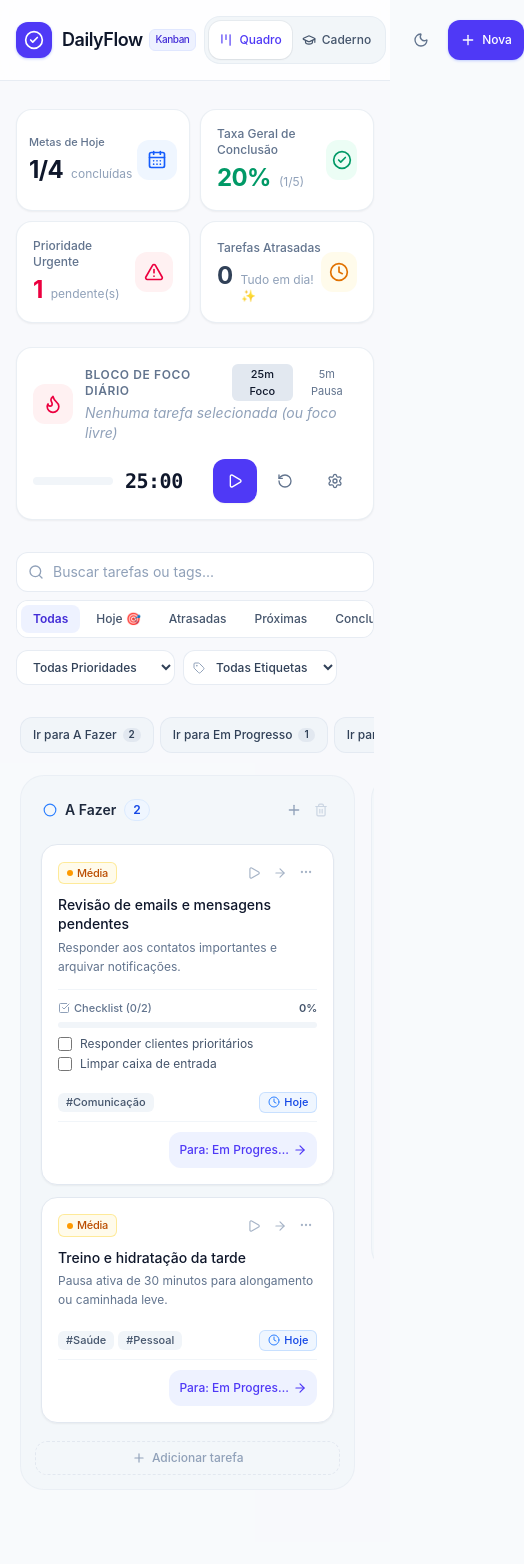
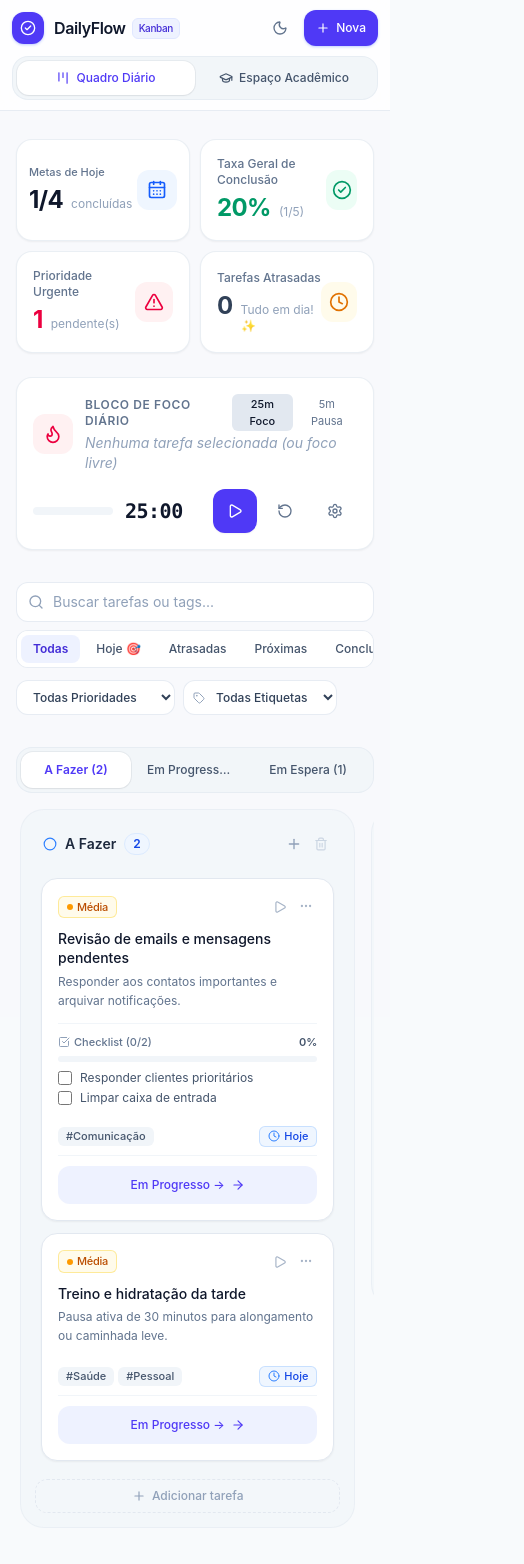
Before and after one commit to PauloBJr-dev/daily-kanban, a React (Vite) app: page / in a window 390 px wide. Shown: the top 1564 px of the page, 524 px wide, since content can reach past the window. Before the commit the page ends 1542 px from the top, so only its background shows below. Built offline with nearby package versions, Linux system fonts and the light colour scheme.

Commit message:
fix(mobile): resolve layout overflow, header actions, column navigation, and card responsiveness (#20)
Resolves horizontal overflow, aligns header actions, refactors column shortcuts into a clean segmented control, and balances touch controls on task cards for mobile screens.

```diff
--- a/src/App.tsx
+++ b/src/App.tsx
@@ -341,7 +341,7 @@
   )
 
   return (
-    <div className="min-h-screen bg-slate-50/70 dark:bg-slate-950 text-slate-900 dark:text-slate-100 flex flex-col font-sans transition-colors duration-200">
+    <div className="min-h-screen w-full max-w-full overflow-x-hidden bg-slate-50/70 dark:bg-slate-950 text-slate-900 dark:text-slate-100 flex flex-col font-sans transition-colors duration-200">
       {/* Skip to Main Content Link for A11y */}
       <a
         href="#main-content"
--- a/src/components/Board.tsx
+++ b/src/components/Board.tsx
@@ -88,7 +88,14 @@
     setIsAddingColumn(false)
   }
 
+  const [selectedColumnId, setSelectedColumnId] = useState<string | null>(null)
+  const activeColumnId =
+    selectedColumnId && columns.some((c) => c.id === selectedColumnId)
+      ? selectedColumnId
+      : columns[0]?.id || ''
+
   const scrollToColumn = (columnId: string) => {
+    setSelectedColumnId(columnId)
     if (typeof document === 'undefined') return
     const el = document.getElementById(`column-${columnId}`)
     if (el) {
@@ -98,30 +105,38 @@
 
   return (
     <div className="w-full">
-      {/* Mobile Column Navigation Tabs */}
-      <div
-        role="tablist"
+      {/* Mobile Column Navigation Segmented Control */}
+      <nav
         aria-label="Navegação rápida de colunas"
-        className="flex sm:hidden items-center gap-1.5 overflow-x-auto pb-2.5 mb-2 px-1 no-scrollbar"
+        className={`grid gap-1.5 p-1 bg-slate-100/90 dark:bg-slate-800/80 rounded-2xl border border-slate-200/60 dark:border-slate-700/60 sm:hidden mb-3 w-full no-scrollbar ${
+          columns.length <= 3
+            ? 'grid-cols-3'
+            : 'grid-flow-col auto-cols-[minmax(110px,1fr)] overflow-x-auto'
+        }`}
       >
         {columns.map((col) => {
           const colTasks = tasks.filter((t) => t.columnId === col.id)
+          const isActive = col.id === activeColumnId
           return (
             <button
               key={col.id}
               type="button"
+              aria-current={isActive ? 'true' : undefined}
               onClick={() => scrollToColumn(col.id)}
-              className="flex items-center gap-1.5 px-3 py-1.5 rounded-xl bg-slate-100 dark:bg-slate-800/80 text-slate-700 dark:text-slate-300 hover:bg-slate-200 dark:hover:bg-slate-700 border border-slate-200/80 dark:border-slate-700/60 text-xs font-medium shrink-0 active:scale-95 transition-all cursor-pointer min-h-[36px]"
+              className={`flex items-center justify-center gap-1 px-2.5 py-1.5 rounded-xl text-xs font-medium active:scale-95 transition-all cursor-pointer min-h-[36px] overflow-hidden ${
+                isActive
+                  ? 'bg-white dark:bg-slate-900 text-indigo-600 dark:text-indigo-400 font-semibold shadow-xs ring-1 ring-slate-900/5 dark:ring-white/10'
+                  : 'text-slate-600 dark:text-slate-400 hover:text-slate-900 dark:hover:text-slate-200'
+              }`}
               aria-label={`Ir para coluna ${col.title}`}
             >
-              <span>Ir para {col.title}</span>
-              <span className="text-[10px] px-1.5 py-0.2 rounded-full bg-slate-200 dark:bg-slate-700 font-semibold">
-                {colTasks.length}
+              <span className="truncate">
+                {col.title} ({colTasks.length})
               </span>
             </button>
           )
         })}
-      </div>
+      </nav>
 
       {/* Horizontal Scroll Columns Area */}
       <div className="flex items-start gap-4 sm:gap-5 overflow-x-auto pb-6 pt-1 px-1 scroll-smooth snap-x snap-mandatory">
--- a/src/components/Header.tsx
+++ b/src/components/Header.tsx
@@ -56,16 +56,14 @@
 
   return (
     <header className="border-b border-slate-200/80 dark:border-slate-800 bg-white/80 dark:bg-slate-900/80 backdrop-blur-md sticky top-0 z-30 transition-colors duration-200">
-      <div className="max-w-7xl mx-auto px-4 sm:px-6 lg:px-8 h-20 flex items-center justify-between gap-4">
-        {/* Logo & View Switcher */}
-        <div className="flex items-center gap-2 sm:gap-4 lg:gap-6">
+      <div className="max-w-7xl mx-auto px-3 sm:px-6 lg:px-8 py-2.5 sm:py-0 sm:h-20 flex flex-wrap sm:flex-nowrap items-center justify-between gap-y-2.5 gap-x-3">
         {/* Logo & Daily Date */}
-          <div className="flex items-center gap-2.5 sm:gap-3">
-            <div className="w-9 h-9 sm:w-10 sm:h-10 rounded-xl bg-indigo-600 text-white flex items-center justify-center shadow-sm shadow-indigo-200 dark:shadow-none shrink-0">
-              <CheckCircle2 className="w-5 h-5 sm:w-6 sm:h-6" />
+        <div className="order-1 flex items-center gap-2.5 sm:gap-3 shrink-0">
+          <div className="w-8 h-8 sm:w-10 sm:h-10 rounded-xl bg-indigo-600 text-white flex items-center justify-center shadow-sm shadow-indigo-200 dark:shadow-none shrink-0">
+            <CheckCircle2 className="w-4 h-4 sm:w-6 sm:h-6" />
           </div>
           <div>
-              <h1 className="text-lg sm:text-xl font-semibold tracking-tight text-slate-900 dark:text-slate-100 flex items-center gap-1.5 sm:gap-2">
+            <h1 className="text-base sm:text-xl font-semibold tracking-tight text-slate-900 dark:text-slate-100 flex items-center gap-1.5 sm:gap-2">
               DailyFlow
               <span className="text-[10px] sm:text-xs font-medium px-1.5 sm:px-2 py-0.5 rounded-md bg-indigo-50 text-indigo-700 dark:bg-indigo-950/60 dark:text-indigo-300 border border-indigo-100 dark:border-indigo-900">
                 {activeView === 'academic' ? 'Acadêmico' : 'Kanban'}
@@ -77,75 +75,9 @@
           </div>
         </div>
 
-          {/* Segmented View Switcher */}
-          <nav
-            role="tablist"
-            aria-label="Modo de visualização"
-            className="flex items-center p-1 bg-slate-100/90 dark:bg-slate-800/80 rounded-2xl border border-slate-200/60 dark:border-slate-700/60 transition-colors"
-          >
-            <button
-              type="button"
-              role="tab"
-              aria-selected={activeView === 'kanban'}
-              onClick={() => onViewChange('kanban')}
-              className={`flex items-center gap-1.5 sm:gap-2 px-2.5 sm:px-3 py-1.5 sm:py-1.5 min-h-[38px] sm:min-h-0 rounded-xl text-xs font-medium transition-all duration-200 cursor-pointer ${
-                activeView === 'kanban'
-                  ? 'bg-white dark:bg-slate-900 text-indigo-600 dark:text-indigo-400 shadow-xs ring-1 ring-slate-900/5 dark:ring-white/10'
-                  : 'text-slate-600 dark:text-slate-400 hover:text-slate-900 dark:hover:text-slate-200 hover:bg-slate-200/40 dark:hover:bg-slate-700/40'
-              }`}
-            >
-              <Kanban className="w-3.5 h-3.5" />
-              <span className="hidden sm:inline">Quadro Diário</span>
-              <span className="sm:hidden">Quadro</span>
-            </button>
-            <button
-              type="button"
-              role="tab"
-              aria-selected={activeView === 'academic'}
-              onClick={() => onViewChange('academic')}
-              className={`flex items-center gap-1.5 sm:gap-2 px-2.5 sm:px-3 py-1.5 sm:py-1.5 min-h-[38px] sm:min-h-0 rounded-xl text-xs font-medium transition-all duration-200 cursor-pointer ${
-                activeView === 'academic'
-                  ? 'bg-white dark:bg-slate-900 text-indigo-600 dark:text-indigo-400 shadow-xs ring-1 ring-slate-900/5 dark:ring-white/10'
-                  : 'text-slate-600 dark:text-slate-400 hover:text-slate-900 dark:hover:text-slate-200 hover:bg-slate-200/40 dark:hover:bg-slate-700/40'
-              }`}
-            >
-              <GraduationCap className="w-3.5 h-3.5" />
-              <span className="hidden sm:inline">Espaço Acadêmico</span>
-              <span className="sm:hidden">Caderno</span>
-            </button>
-          </nav>
-        </div>
-
-        {/* Center Info / Progress Pill */}
-        <div className="hidden md:flex items-center gap-3 px-4 py-2 rounded-full bg-slate-100/70 dark:bg-slate-800/80 border border-slate-200/60 dark:border-slate-700/60">
-          {activeView === 'kanban' ? (
-            <>
-              <span className="text-xs text-slate-600 dark:text-slate-300 font-medium">
-                Progresso Diário:
-              </span>
-              <div className="w-24 h-2 bg-slate-200 dark:bg-slate-700 rounded-full overflow-hidden">
-                <div
-                  className="h-full bg-indigo-600 dark:bg-indigo-500 rounded-full transition-all duration-500 ease-out"
-                  style={{ width: `${stats.completionRate}%` }}
-                />
-              </div>
-              <span className="text-xs font-semibold text-indigo-600 dark:text-indigo-400">
-                {stats.completedCount}/{stats.total} ({stats.completionRate}%)
-              </span>
-            </>
-          ) : (
-            <>
-              <BookOpen className="w-4 h-4 text-indigo-600 dark:text-indigo-400" />
-              <span className="text-xs font-medium text-slate-600 dark:text-slate-300">
-                Espaço de Estudos e Revisões
-              </span>
-            </>
-          )}
-        </div>
-
-        {/* Action Controls */}
-        <div className="flex items-center gap-2">
-          {/* Export / Import / Reset / Shortcuts / Theme */}
+        {/* Action Controls (Row 1 right on mobile, far right on desktop) */}
+        <div className="order-2 sm:order-3 flex items-center gap-1.5 sm:gap-2 shrink-0 ml-auto sm:ml-0">
+          {/* Export / Import / Reset / Shortcuts */}
           <div className="hidden sm:flex items-center gap-1 border-r border-slate-200 dark:border-slate-800 pr-2">
             <button
               onClick={onExport}
@@ -195,7 +127,7 @@
             onClick={onToggleTheme}
             title={isDark ? 'Ativar Modo Claro' : 'Ativar Modo Escuro'}
             aria-label={isDark ? 'Ativar modo claro' : 'Ativar modo escuro'}
-            className="p-2 sm:p-2 min-w-[38px] min-h-[38px] flex items-center justify-center text-slate-500 hover:text-slate-700 dark:text-slate-400 dark:hover:text-slate-200 rounded-xl hover:bg-slate-100 dark:hover:bg-slate-800 transition-colors focus-visible:outline-none focus-visible:ring-2 focus-visible:ring-indigo-500/50 cursor-pointer"
+            className="p-2 min-w-[36px] min-h-[36px] sm:min-w-[38px] sm:min-h-[38px] flex items-center justify-center text-slate-500 hover:text-slate-700 dark:text-slate-400 dark:hover:text-slate-200 rounded-xl hover:bg-slate-100 dark:hover:bg-slate-800 transition-colors focus-visible:outline-none focus-visible:ring-2 focus-visible:ring-indigo-500/50 cursor-pointer"
           >
             {isDark ? (
               <Sun className="w-4 h-4 text-amber-400" />
@@ -210,11 +142,11 @@
               type="button"
               onClick={onNewNote}
               aria-label="Criar nova anotação"
-              className="flex items-center gap-1.5 sm:gap-2 px-3 sm:px-4 py-2 sm:py-2 min-h-[40px] sm:min-h-0 bg-indigo-600 hover:bg-indigo-700 text-white text-xs sm:text-sm font-medium rounded-xl shadow-sm shadow-indigo-200 dark:shadow-none hover:shadow transition-all duration-150 active:scale-95 focus-visible:outline-none focus-visible:ring-2 focus-visible:ring-indigo-500 focus-visible:ring-offset-2 dark:focus-visible:ring-offset-slate-900 cursor-pointer shrink-0"
+              className="flex items-center gap-1.5 px-3 sm:px-4 py-2 min-h-[36px] sm:min-h-[40px] bg-indigo-600 hover:bg-indigo-700 text-white text-xs sm:text-sm font-medium rounded-xl shadow-sm shadow-indigo-200 dark:shadow-none hover:shadow transition-all duration-150 active:scale-95 focus-visible:outline-none focus-visible:ring-2 focus-visible:ring-indigo-500 cursor-pointer shrink-0"
             >
-              <Plus className="w-4 h-4 shrink-0" />
-              <span className="hidden xs:inline">Nova Anotação</span>
-              <span className="xs:hidden">Nova</span>
+              <Plus className="w-3.5 h-3.5 sm:w-4 sm:h-4 shrink-0" />
+              <span className="hidden sm:inline">Nova Anotação</span>
+              <span className="sm:hidden">Nova</span>
               <kbd className="hidden sm:inline-flex items-center justify-center px-1.5 py-0.5 text-[10px] font-mono bg-indigo-700 text-indigo-100 rounded-md border border-indigo-500/40">
                 N
               </kbd>
@@ -224,17 +156,82 @@
               type="button"
               onClick={onNewTask}
               aria-label="Criar nova tarefa"
-              className="flex items-center gap-1.5 sm:gap-2 px-3 sm:px-4 py-2 sm:py-2 min-h-[40px] sm:min-h-0 bg-indigo-600 hover:bg-indigo-700 text-white text-xs sm:text-sm font-medium rounded-xl shadow-sm shadow-indigo-200 dark:shadow-none hover:shadow transition-all duration-150 active:scale-95 focus-visible:outline-none focus-visible:ring-2 focus-visible:ring-indigo-500 focus-visible:ring-offset-2 dark:focus-visible:ring-offset-slate-900 cursor-pointer shrink-0"
+              className="flex items-center gap-1.5 px-3 sm:px-4 py-2 min-h-[36px] sm:min-h-[40px] bg-indigo-600 hover:bg-indigo-700 text-white text-xs sm:text-sm font-medium rounded-xl shadow-sm shadow-indigo-200 dark:shadow-none hover:shadow transition-all duration-150 active:scale-95 focus-visible:outline-none focus-visible:ring-2 focus-visible:ring-indigo-500 cursor-pointer shrink-0"
             >
-              <Plus className="w-4 h-4 shrink-0" />
-              <span className="hidden xs:inline">Nova Tarefa</span>
-              <span className="xs:hidden">Nova</span>
+              <Plus className="w-3.5 h-3.5 sm:w-4 sm:h-4 shrink-0" />
+              <span className="hidden sm:inline">Nova Tarefa</span>
+              <span className="sm:hidden">Nova</span>
               <kbd className="hidden sm:inline-flex items-center justify-center px-1.5 py-0.5 text-[10px] font-mono bg-indigo-700 text-indigo-100 rounded-md border border-indigo-500/40">
                 N
               </kbd>
             </button>
           )}
         </div>
+
+        {/* Segmented View Switcher (Row 2 full width on mobile, alongside logo on desktop) */}
+        <nav
+          role="tablist"
+          aria-label="Modo de visualização"
+          className="order-3 sm:order-1 w-full sm:w-auto grid grid-cols-2 sm:flex items-center p-1 bg-slate-100/90 dark:bg-slate-800/80 rounded-2xl border border-slate-200/60 dark:border-slate-700/60 transition-colors"
+        >
+          <button
+            type="button"
+            role="tab"
+            aria-selected={activeView === 'kanban'}
+            aria-label="Quadro Diário"
+            onClick={() => onViewChange('kanban')}
+            className={`flex items-center justify-center gap-1.5 sm:gap-2 px-3 py-1.5 rounded-xl text-xs font-medium transition-all duration-200 cursor-pointer min-h-[34px] sm:min-h-0 ${
+              activeView === 'kanban'
+                ? 'bg-white dark:bg-slate-900 text-indigo-600 dark:text-indigo-400 shadow-xs ring-1 ring-slate-900/5 dark:ring-white/10'
+                : 'text-slate-600 dark:text-slate-400 hover:text-slate-900 dark:hover:text-slate-200 hover:bg-slate-200/40 dark:hover:bg-slate-700/40'
+            }`}
+          >
+            <Kanban className="w-3.5 h-3.5" />
+            <span className="truncate">Quadro Diário</span>
+          </button>
+          <button
+            type="button"
+            role="tab"
+            aria-selected={activeView === 'academic'}
+            aria-label="Espaço Acadêmico"
+            onClick={() => onViewChange('academic')}
+            className={`flex items-center justify-center gap-1.5 sm:gap-2 px-3 py-1.5 rounded-xl text-xs font-medium transition-all duration-200 cursor-pointer min-h-[34px] sm:min-h-0 ${
+              activeView === 'academic'
+                ? 'bg-white dark:bg-slate-900 text-indigo-600 dark:text-indigo-400 shadow-xs ring-1 ring-slate-900/5 dark:ring-white/10'
+                : 'text-slate-600 dark:text-slate-400 hover:text-slate-900 dark:hover:text-slate-200 hover:bg-slate-200/40 dark:hover:bg-slate-700/40'
+            }`}
+          >
+            <GraduationCap className="w-3.5 h-3.5" />
+            <span className="truncate">Espaço Acadêmico</span>
+          </button>
+        </nav>
+
+        {/* Center Info / Progress Pill (Hidden on mobile) */}
+        <div className="order-4 sm:order-2 hidden md:flex items-center gap-3 px-4 py-2 rounded-full bg-slate-100/70 dark:bg-slate-800/80 border border-slate-200/60 dark:border-slate-700/60">
+          {activeView === 'kanban' ? (
+            <>
+              <span className="text-xs text-slate-600 dark:text-slate-300 font-medium">
+                Progresso Diário:
+              </span>
+              <div className="w-24 h-2 bg-slate-200 dark:bg-slate-700 rounded-full overflow-hidden">
+                <div
+                  className="h-full bg-indigo-600 dark:bg-indigo-500 rounded-full transition-all duration-500 ease-out"
+                  style={{ width: `${stats.completionRate}%` }}
+                />
+              </div>
+              <span className="text-xs font-semibold text-indigo-600 dark:text-indigo-400">
+                {stats.completedCount}/{stats.total} ({stats.completionRate}%)
+              </span>
+            </>
+          ) : (
+            <>
+              <BookOpen className="w-4 h-4 text-indigo-600 dark:text-indigo-400" />
+              <span className="text-xs font-medium text-slate-600 dark:text-slate-300">
+                Espaço de Estudos e Revisões
+              </span>
+            </>
+          )}
+        </div>
       </div>
     </header>
   )
--- a/src/components/TaskCard.tsx
+++ b/src/components/TaskCard.tsx
@@ -149,7 +149,7 @@
             </button>
           )}
 
-          {/* Quick next column button */}
+          {/* Quick next column button (Desktop only, mobile uses bottom touch bar) */}
           {nextColumn && (
             <button
               onClick={(e) => {
@@ -158,7 +158,7 @@
               }}
               title={`Avançar para ${nextColumn.title}`}
               aria-label={`Avançar tarefa para ${nextColumn.title}`}
-              className="p-1 rounded-lg text-slate-400 hover:text-emerald-600 hover:bg-emerald-50 dark:hover:bg-slate-700 transition-colors focus-visible:outline-none focus-visible:ring-2 focus-visible:ring-emerald-500/50 cursor-pointer"
+              className="hidden sm:flex p-1 rounded-lg text-slate-400 hover:text-emerald-600 hover:bg-emerald-50 dark:hover:bg-slate-700 transition-colors focus-visible:outline-none focus-visible:ring-2 focus-visible:ring-emerald-500/50 cursor-pointer"
             >
               <ArrowRight className="w-3.5 h-3.5" />
             </button>
@@ -328,38 +328,44 @@
 
       {/* Mobile Touch Quick Move Controls */}
       {(prevColumn || nextColumn) && (
-        <div className="flex sm:hidden items-center justify-between pt-2.5 mt-2 border-t border-slate-100 dark:border-slate-700/60 text-xs">
-          {prevColumn ? (
+        <div
+          className={`sm:hidden pt-2.5 mt-2 border-t border-slate-100 dark:border-slate-800/80 text-xs ${
+            prevColumn && nextColumn
+              ? 'grid grid-cols-2 gap-2'
+              : 'flex items-center justify-end'
+          }`}
+        >
+          {prevColumn && (
             <button
               type="button"
               onClick={(e) => {
                 e.stopPropagation()
                 onMove(task.id, prevColumn.id)
               }}
-              className="flex items-center gap-1 py-1.5 px-2.5 rounded-xl text-slate-600 dark:text-slate-400 hover:text-slate-900 dark:hover:text-slate-200 bg-slate-100 dark:bg-slate-700/60 font-medium active:scale-95 transition-all cursor-pointer min-h-[36px]"
+              className="flex items-center justify-center gap-1.5 py-2 px-2.5 rounded-xl text-slate-600 dark:text-slate-400 hover:text-slate-900 dark:hover:text-slate-200 bg-slate-100 dark:bg-slate-800 font-medium active:scale-95 transition-all cursor-pointer min-h-[38px] overflow-hidden"
               aria-label={`Mover para ${prevColumn.title}`}
             >
-              <ArrowLeft className="w-3.5 h-3.5" />
-              <span className="truncate max-w-[110px]">Para: {prevColumn.title}</span>
+              <ArrowLeft className="w-3.5 h-3.5 shrink-0" />
+              <span className="truncate">← {prevColumn.title}</span>
             </button>
-          ) : (
-            <div />
           )}
 
-          {nextColumn ? (
+          {nextColumn && (
             <button
               type="button"
               onClick={(e) => {
                 e.stopPropagation()
                 onMove(task.id, nextColumn.id)
               }}
-              className="flex items-center gap-1 py-1.5 px-2.5 rounded-xl text-indigo-600 dark:text-indigo-400 hover:text-indigo-700 dark:hover:text-indigo-300 bg-indigo-50 dark:bg-indigo-950/50 font-medium active:scale-95 transition-all cursor-pointer min-h-[36px]"
+              className={`flex items-center justify-center gap-1.5 py-2 px-3 rounded-xl text-indigo-600 dark:text-indigo-400 hover:text-indigo-700 dark:hover:text-indigo-300 bg-indigo-50 dark:bg-indigo-950/50 font-medium active:scale-95 transition-all cursor-pointer min-h-[38px] overflow-hidden ${
+                !prevColumn ? 'w-full' : ''
+              }`}
               aria-label={`Mover para ${nextColumn.title}`}
             >
-              <span className="truncate max-w-[110px]">Para: {nextColumn.title}</span>
-              <ArrowRight className="w-3.5 h-3.5" />
+              <span className="truncate">{nextColumn.title} →</span>
+              <ArrowRight className="w-3.5 h-3.5 shrink-0" />
             </button>
-          ) : null}
+          )}
         </div>
       )}
     </div>
--- a/src/index.css
+++ b/src/index.css
@@ -7,6 +7,7 @@
     box-sizing: border-box;
   }
 
+  html,
   body {
     background-color: #f8fafc;
     color: #0f172a;
@@ -16,9 +17,13 @@
     -webkit-font-smoothing: antialiased;
     -moz-osx-font-smoothing: grayscale;
     min-height: 100vh;
+    overflow-x: hidden;
+    max-width: 100vw;
+    width: 100%;
   }
 
-  .dark body {
+  .dark body,
+  .dark html {
     background-color: #090d16;
     color: #f1f5f9;
   }
@@ -55,3 +60,15 @@
     width: 0%;
   }
 }
+
+/* Utility to completely hide scrollbars for clean touch lists */
+.no-scrollbar::-webkit-scrollbar {
+  display: none;
+  width: 0;
+  height: 0;
+}
+
+.no-scrollbar {
+  -ms-overflow-style: none;
+  scrollbar-width: none;
+}
```
Also changed, not shown: src/components/academic/AcademicView.tsx (+13 -10 lines). Lines whose indentation alone changed are shown as unchanged.
